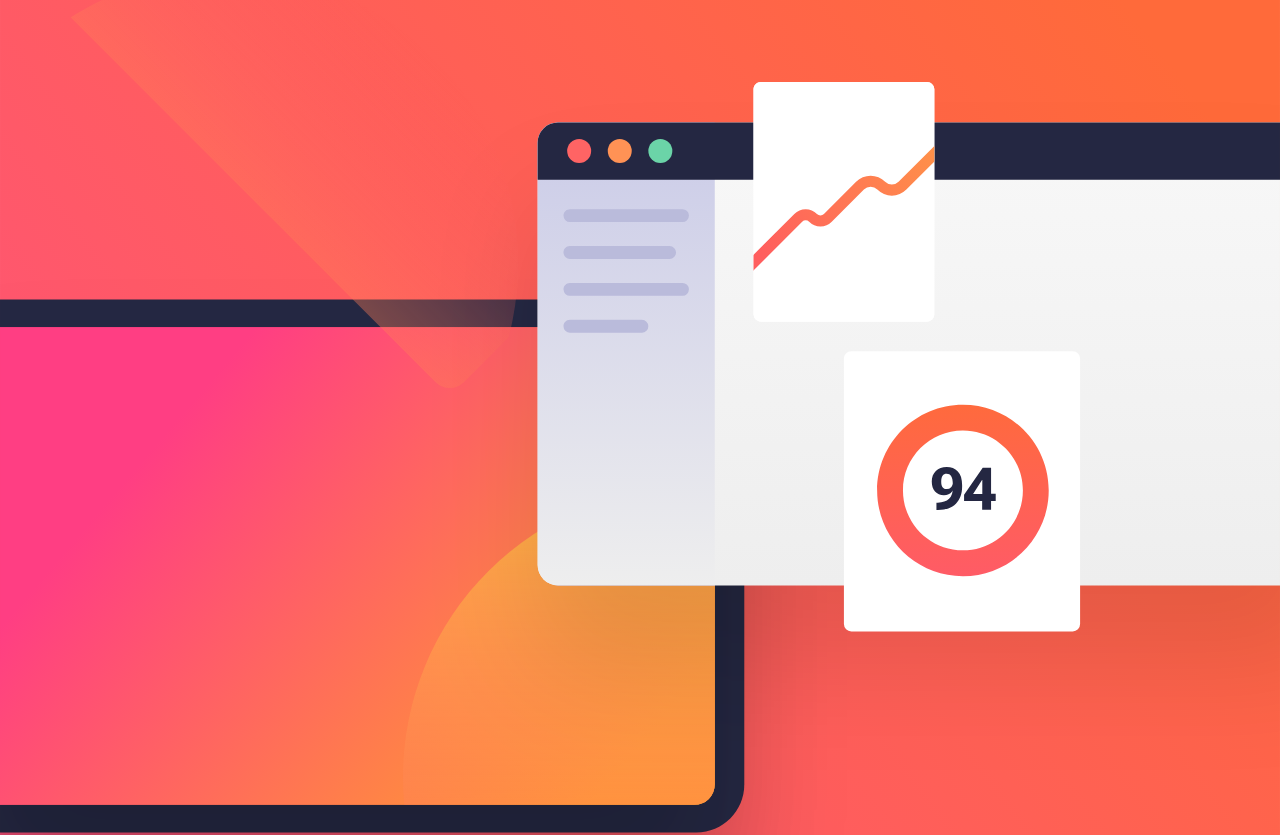
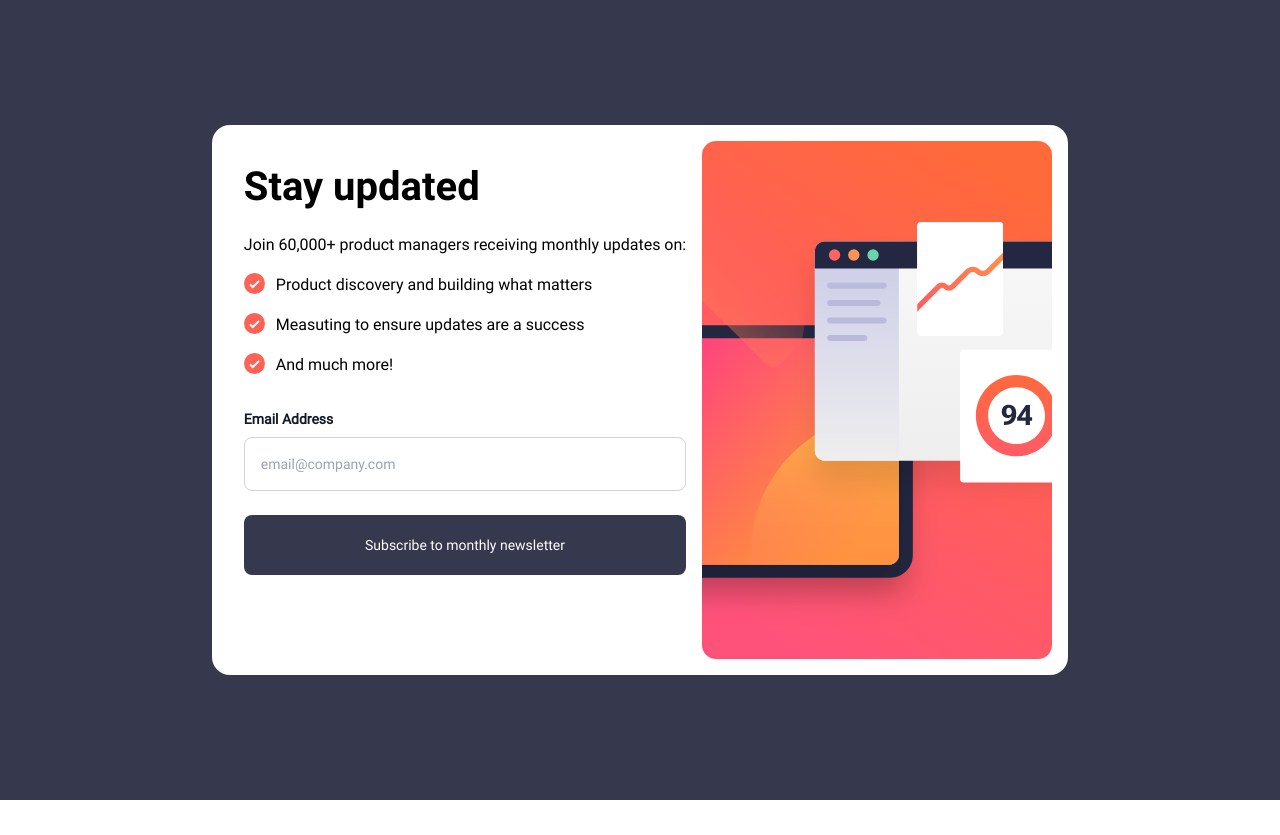
Before and after one commit to erickcastelo/newsletter-sign-up-with-success-message-main, a React (Vite) app: page / in a window 1280 px wide. Shown: the top 835 px of the page. After the commit the page ends 800 px from the top, so only its background shows below. Built offline with nearby package versions, Linux system fonts and the light colour scheme.

Commit message:
Add template desktop

```diff
--- a/src/App.scss
+++ b/src/App.scss
@@ -1,7 +1,17 @@
+@import "./assets/fonts/colors.scss";
+
 #root {
   font-family: "Roboto Regular";
   font-size: 16px;
   font-weight: 400;
+
+  @media (min-width: 1024px) {
+    background: $background;
+    height: 100vh;
+    display: flex;
+    justify-content: center;
+    align-items: center;
+  }
 }
 
 .margin-content {
--- a/src/App.tsx
+++ b/src/App.tsx
@@ -3,14 +3,12 @@ import { Header } from "./components/Header/Header";
 import "./App.scss";
 import { Card } from "./components/Card/Card";
 import { MainContent } from "./components/Content/MainContent";
-import { Footer } from "./components/Footer/Footer";
 
 function App() {
   return (
     <Card>
       <Header></Header>
       <MainContent></MainContent>
-      <Footer></Footer>
     </Card>
   );
 }
--- a/src/components/Card/Card.scss
+++ b/src/components/Card/Card.scss
@@ -6,3 +6,12 @@
   flex-direction: column;
   justify-content: center;
 }
+
+@media (min-width: 1024px) {
+  .card-content {
+    flex-direction: row;
+    flex-direction: row-reverse;
+    border-radius: 18px;
+    padding: 1em;
+  }
+}
--- a/src/components/Content/MainContent.tsx
+++ b/src/components/Content/MainContent.tsx
@@ -1,8 +1,10 @@
+import { Footer } from "../Footer/Footer";
 import "./MainContent.scss";
 
 export const MainContent = () => {
   return (
     <section className="main-content margin-content">
+      <section>
         <h1 className="title">Stay updated</h1>
         <p className="sub-title">
           Join 60,000+ product managers receiving monthly updates on:
@@ -13,5 +15,7 @@ export const MainContent = () => {
           <li>And much more!</li>
         </ul>
       </section>
+      <Footer></Footer>
+    </section>
   );
 };
--- a/src/components/Footer/Footer.scss
+++ b/src/components/Footer/Footer.scss
@@ -1,2 +1,3 @@
 .footer-content {
+  margin-top: 1em;
 }
--- a/src/components/Footer/Footer.tsx
+++ b/src/components/Footer/Footer.tsx
@@ -4,7 +4,7 @@ import "./Footer.scss";
 
 export const Footer = () => {
   return (
-    <footer className="footer-content margin-content">
+    <footer className="footer-content">
       <Input
         name="emailAddress"
         label="Email Address"
--- a/src/components/Header/Header.scss
+++ b/src/components/Header/Header.scss
@@ -3,7 +3,30 @@
   justify-content: center;
   margin-bottom: 1em;
 
+  .logo-desktop {
+    display: none;
+  }
+
+  .logo-mobile {
+    display: block;
+  }
+
   img {
     width: 100%;
   }
 }
+
+@media (min-width: 1024px) {
+  .header-container {
+    .logo-desktop {
+      display: block;
+      width: 350px;
+    }
+
+    .logo-mobile {
+      display: none;
+    }
+
+    margin-bottom: 0;
+  }
+}
--- a/src/components/Header/Header.tsx
+++ b/src/components/Header/Header.tsx
@@ -1,10 +1,12 @@
 import "./Header.scss";
-import marc from "../../assets/illustration-sign-up-mobile.svg";
+import logoMobile from "../../assets/illustration-sign-up-mobile.svg";
+import logoDesktop from "../../assets/illustration-sign-up-desktop.svg";
 
 export const Header = () => {
   return (
     <header className="header-container">
-      <img src={marc} />
+      <img className="logo-mobile" src={logoMobile} />
+      <img className="logo-desktop" src={logoDesktop} />
     </header>
   );
 };
```
Lines whose indentation alone changed are shown as unchanged.
